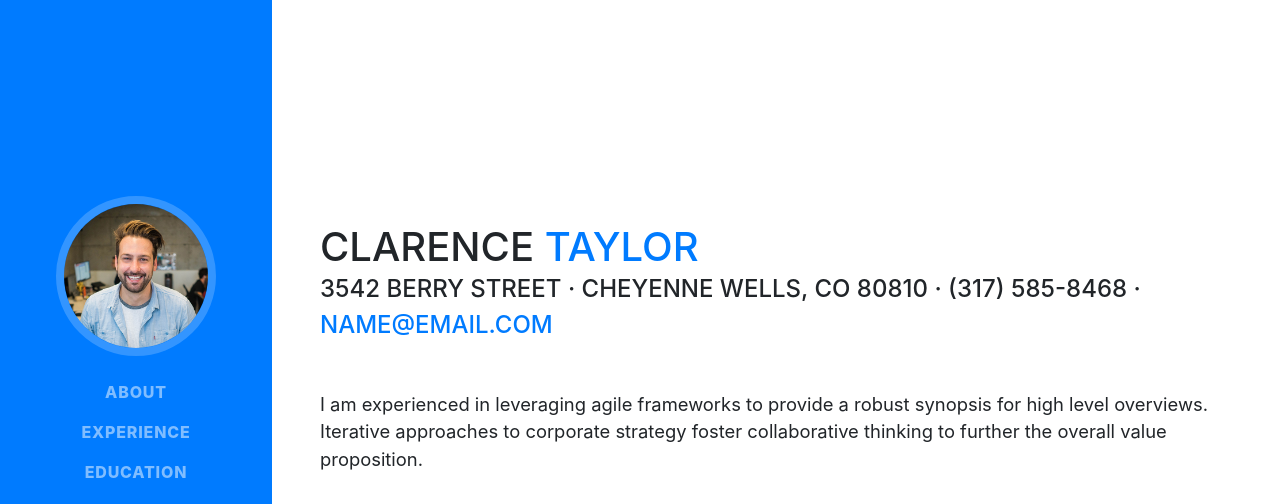
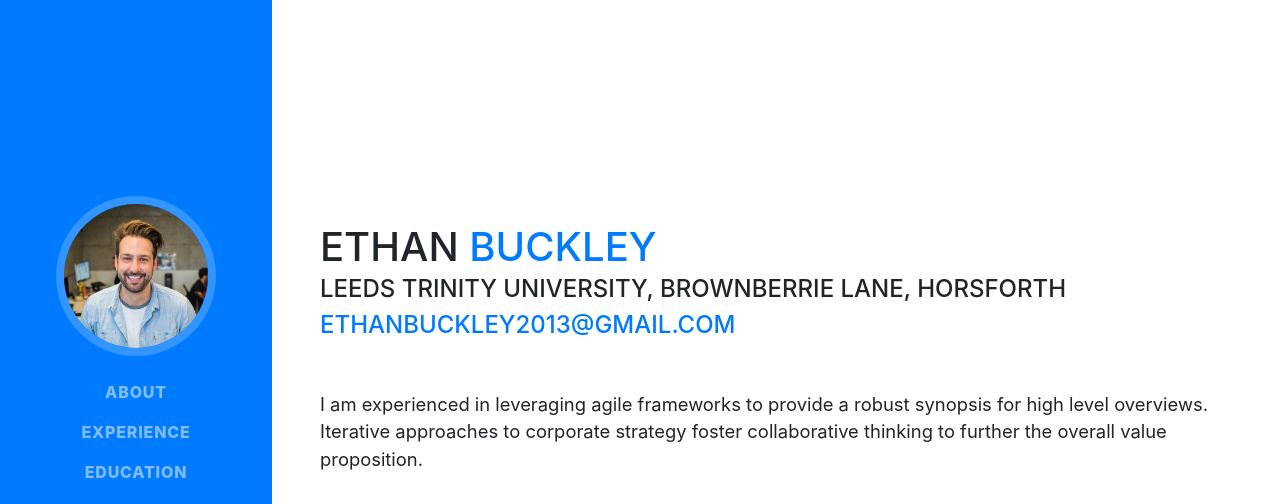
Before and after one commit to ejbuckley98/ejbuckley98.github.io, a website with bundled scripts: page index.html in a window 1280 px wide. Shown: the top 504 px of the page. Built offline with nearby package versions, Linux system fonts and the light colour scheme; a web font is replaced by a local one.

Commit message:
Update index.html

```diff
--- a/index.html
+++ b/index.html
@@ -27,7 +27,7 @@
 
     <nav class="navbar navbar-expand-lg navbar-dark bg-primary fixed-top" id="sideNav">
       <a class="navbar-brand js-scroll-trigger" href="#page-top">
-        <span class="d-block d-lg-none">Clarence Taylor</span>
+        <span class="d-block d-lg-none">Ethan Buckley</span>
         <span class="d-none d-lg-block">
           <img class="img-fluid img-profile rounded-circle mx-auto mb-2" src="img/profile.jpg" alt="">
         </span>
@@ -63,11 +63,11 @@
 
       <section class="resume-section p-3 p-lg-5 d-flex d-column" id="about">
         <div class="my-auto">
-          <h1 class="mb-0">Clarence
-            <span class="text-primary">Taylor</span>
+          <h1 class="mb-0">Ethan
+            <span class="text-primary">Buckley</span>
           </h1>
-          <div class="subheading mb-5">3542 Berry Street · Cheyenne Wells, CO 80810 · (317) 585-8468 ·
-            <a href="mailto:name@email.com">name@email.com</a>
+          <div class="subheading mb-5">Leeds Trinity University, Brownberrie Lane, Horsforth
+            <a href="mailto:name@email.com">ethanbuckley2013@gmail.com</a>
           </div>
           <p class="lead mb-5">I am experienced in leveraging agile frameworks to provide a robust synopsis for high level overviews. Iterative approaches to corporate strategy foster collaborative thinking to further the overall value proposition.</p>
           <div class="social-icons">
```
